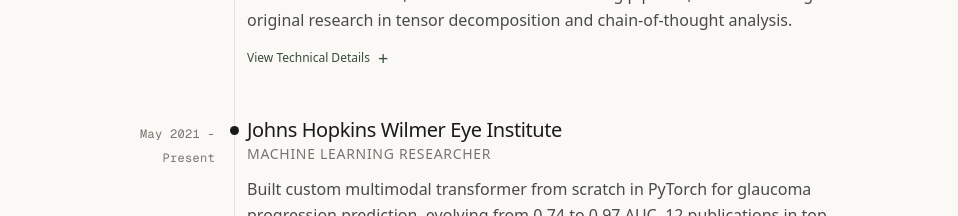
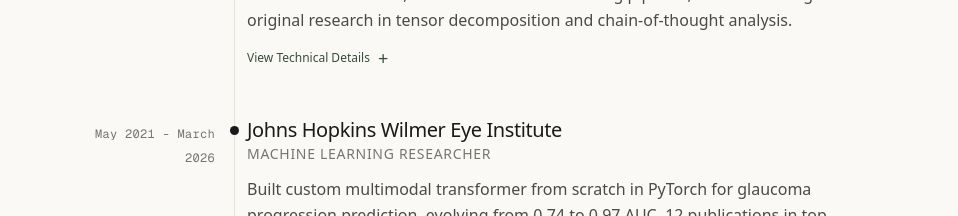
Before and after one commit to pherber3/personal-portfolio-website, a Next.js app: page / in a window 1280 px wide. Shown: the part 1340-1556 px from the top of the page, without its empty margins (161-1119 px from the left). Built offline with nearby package versions, Linux system fonts and the light colour scheme.

Commit message:
Update Hopkins job end

```diff
--- a/app/data/experience.ts
+++ b/app/data/experience.ts
@@ -40,7 +40,7 @@
   {
     company: "Johns Hopkins Wilmer Eye Institute",
     role: "Machine Learning Researcher",
-    dates: "May 2021 - Present",
+    dates: "May 2021 - March 2026",
     location: "Baltimore, MD",
     summary: "Built custom multimodal transformer from scratch in PyTorch for glaucoma progression prediction, evolving from 0.74 to 0.97 AUC. 12 publications in top ophthalmology journals, ICML 2023 workshop presentation. Fine-tuned BERT, Llama, and Qwen with LoRA/PEFT for clinical entity extraction. Fine-tuned SAM foundation model for automated retinal segmentation.",
     details: [
```
Also changed, not shown: public/detailed-experience.md (+1 -1 lines).
